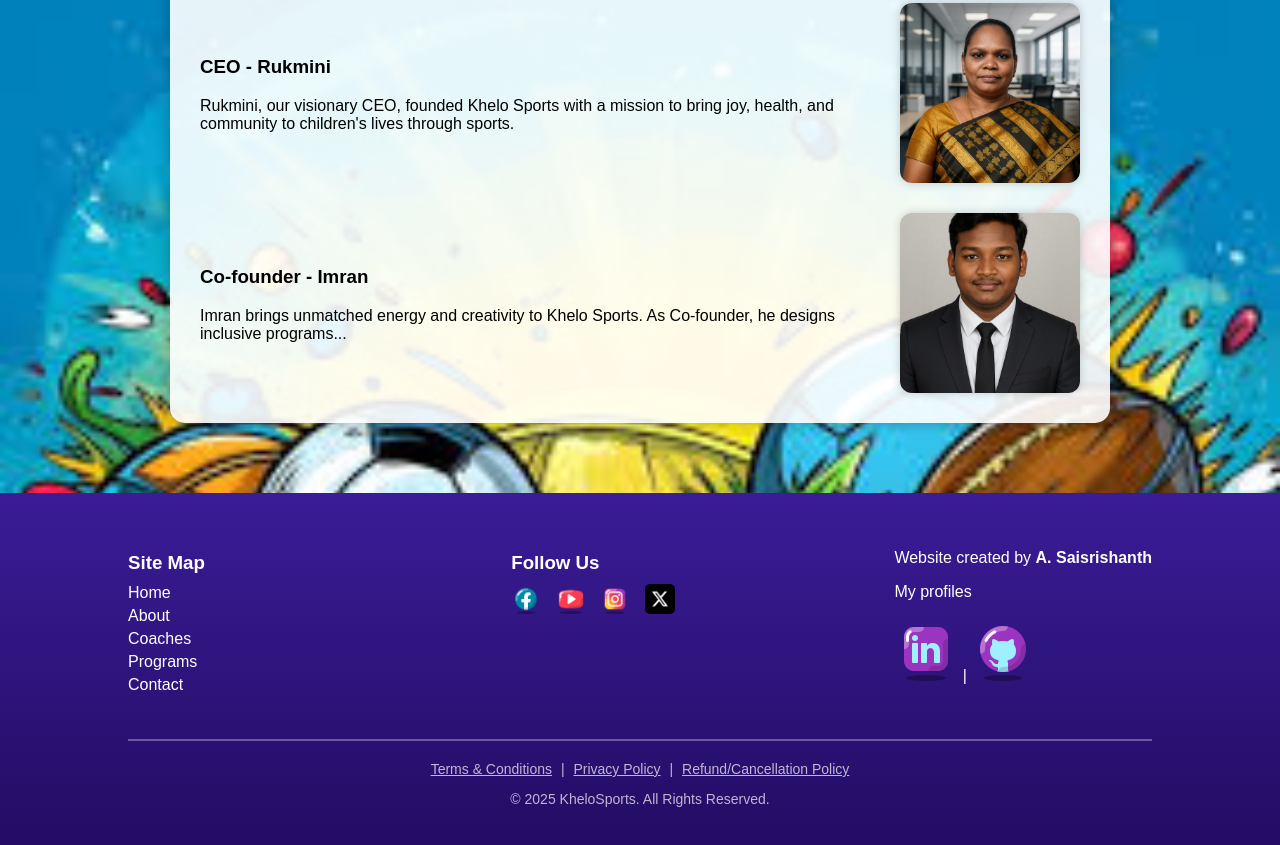
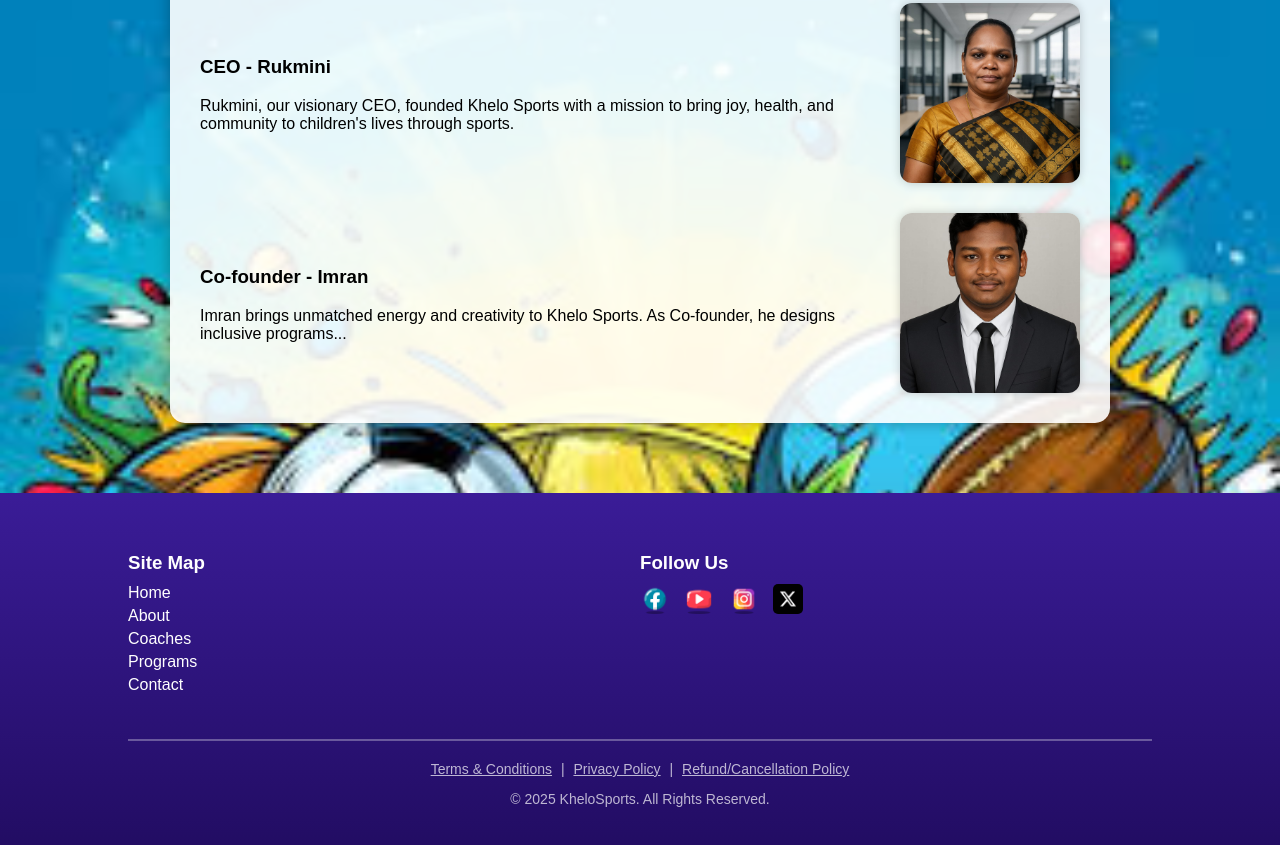
Before and after one commit to srishanth11/khelosports, a plain HTML site: page about.html in a window 1280 px wide. Shown: the part 857-1702 px from the top of the page. Drawn offline with Linux system fonts and the light colour scheme.

Commit message:
Update about.html

```diff
--- a/about.html
+++ b/about.html
@@ -277,16 +277,7 @@
           </div>
 
 
-        <section class="created-by">
 
-            <div class="creator-info">
-              <p>Website created by <strong>A. Saisrishanth</strong><br /><P>My profiles</P>
-                <a href="https://www.linkedin.com/in/saisrishanth/" target="_blank"><img src="images/linkedin.png" alt="linkedin"></a> |
-                <a href="https://github.com/srishanth11" target="_blank"><img src="images/github.png" alt="GitHub"></a>
-              </p>
-
-
-        </section>
     </div>
 
     <hr style="margin: 20px 0; border: 0.5px solid rgba(255, 255, 255, 0.3);" />
```
